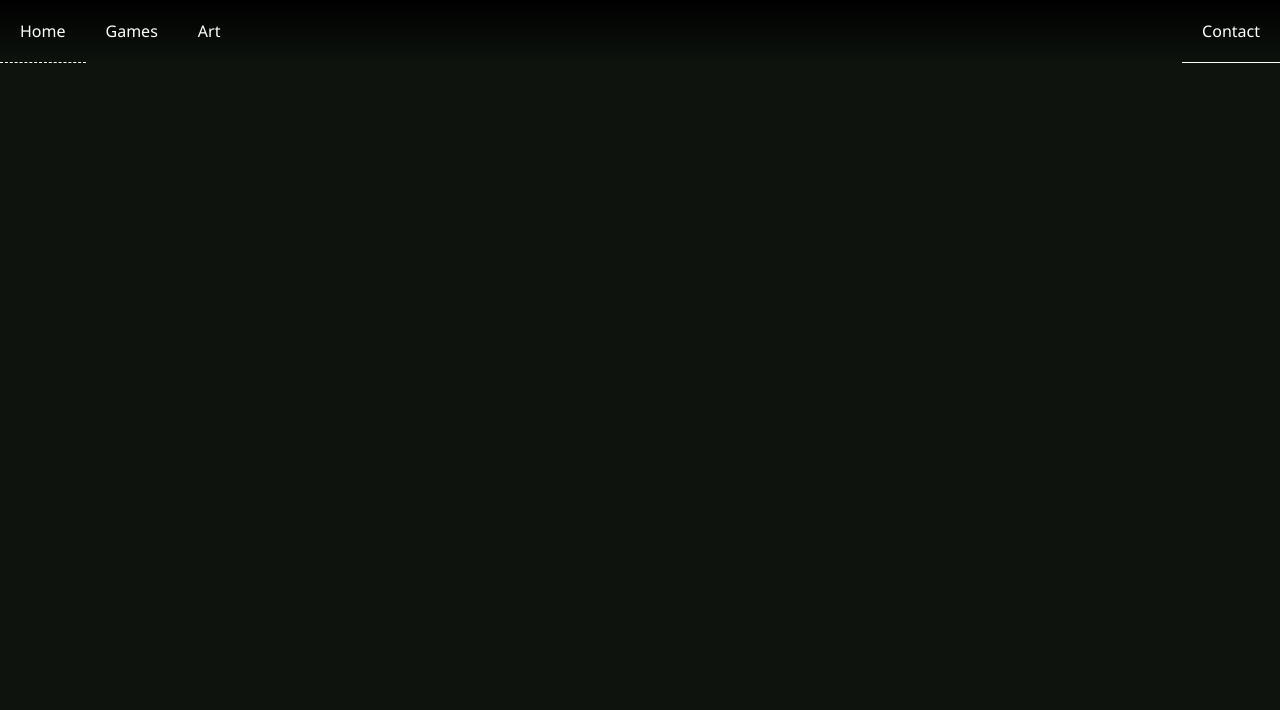
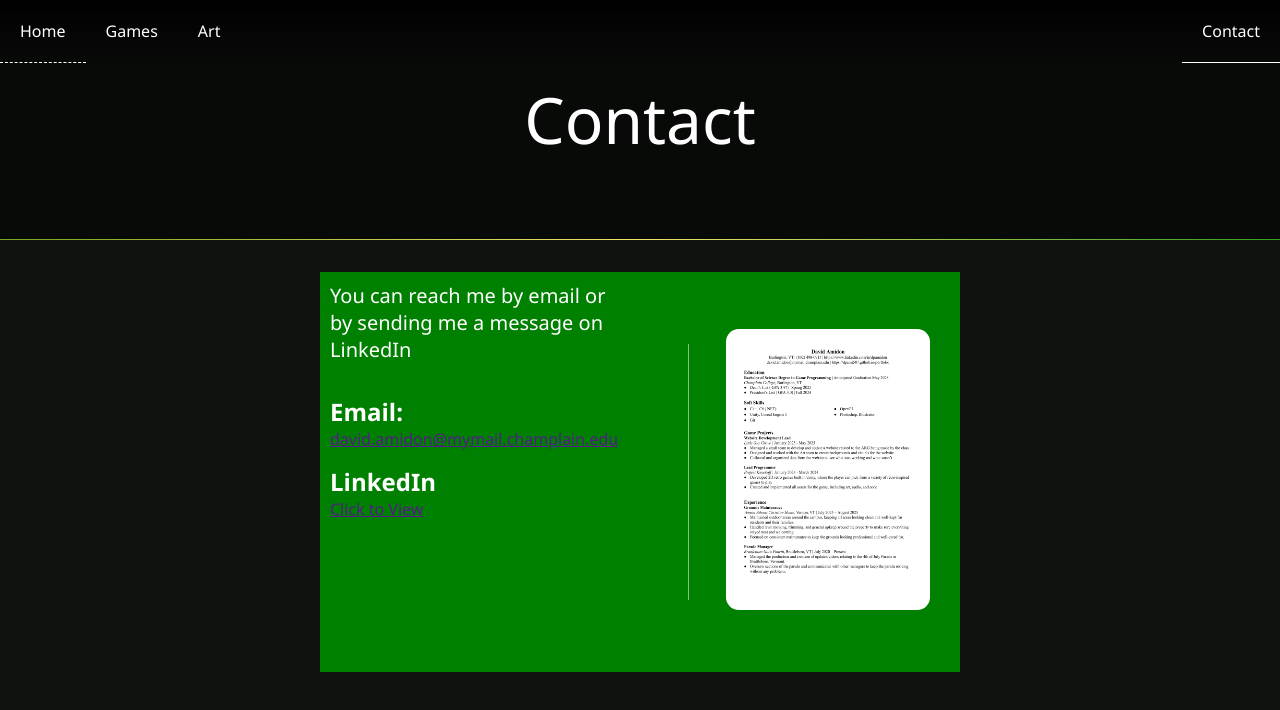
Before and after one commit to dpami507/PortfolioMk2, a React (Vite) app: page /contact in a window 1280 px wide. Shown: the top 710 px of the page. Built offline with nearby package versions, Linux system fonts and the light colour scheme.

Commit message:
Started work on contact page
aaaaaaaaaaaaaa I hate csss

```diff
--- a/src/App.jsx
+++ b/src/App.jsx
@@ -3,6 +3,7 @@ import Nav from './components/Nav.jsx';
 import Home from './pages/Home';
 import Games from './pages/Game';
 import Art from './pages/Art';
+import Contact from './pages/Contact';
 
 /*
 <Route path="/contact" element={<Contact />} />
@@ -16,6 +17,7 @@ function App() {
         <Route path="/" element={<Home />} />
         <Route path="/games" element={<Games />} />
         <Route path="/art" element={<Art />} />
+        <Route path="/contact" element={<Contact />} />
       </Routes>
     </>
   );
--- /dev/null
+++ b/src/pages/Contact.css
@@ -0,0 +1,54 @@
+.contact {
+  margin: 2.5vw 0px;
+  padding: 10px;
+
+  justify-self: center;
+  display: grid;
+
+  width: 50vw;
+  height: 50vh;
+  grid-template-columns: 23vw 4vw 23vw;
+  grid-template-rows: 100%;
+  gap: 25px;
+
+  background-color: green;
+}
+
+.info
+{
+    color: white;
+    display: grid;
+    grid-template-rows: max-content max-content max-content max-content max-content;
+}
+
+.info p {
+    font-size: 1.25rem;
+    margin-bottom: 4vh;
+}
+
+.info h3 {
+    font-size: 1.5rem;
+}
+
+.info a {
+    margin-bottom: 5%;
+}
+
+.resume {
+    align-self: center;
+}
+
+.resume img {
+    border-radius: 1vw;
+    width: 16vw;
+    aspect-ratio: 8/11;
+}
+
+.border_line {
+    width: 1px;
+    height: 20vw;
+    margin-left: 3vw;
+    margin-right: 3vw;
+    background-color: rgba(255, 255, 255, 0.5);
+    align-self: center;
+}
--- /dev/null
+++ b/src/pages/Contact.jsx
@@ -0,0 +1,28 @@
+import './Contact.css'
+import Heading from '../Components/Heading.jsx'
+
+function Contact() {
+    return (
+    <>
+        <Heading title={"Contact"}/>
+        <div className='contact'>
+            <div className='info'>
+                <p>You can reach me by email or by sending me a message on LinkedIn</p>
+                <h3>Email:</h3>
+                <a href="">david.amidon@mymail.champlain.edu</a>
+
+                <h3>LinkedIn</h3>
+                <a href="">Click to View</a>
+            </div>
+
+            <div className="border_line"></div>
+
+            <a href="https://docs.google.com/document/d/1-_TowS3IwQnTeMnhOMAtZvo4yRy4kjvAhN3BFHFZuaU/edit?usp=sharing" className="resume" target="_blank">
+              <img src="imgs/Resume.png" alt="" />
+            </a>
+        </div>
+    </>
+    )
+}
+
+export default Contact
```
